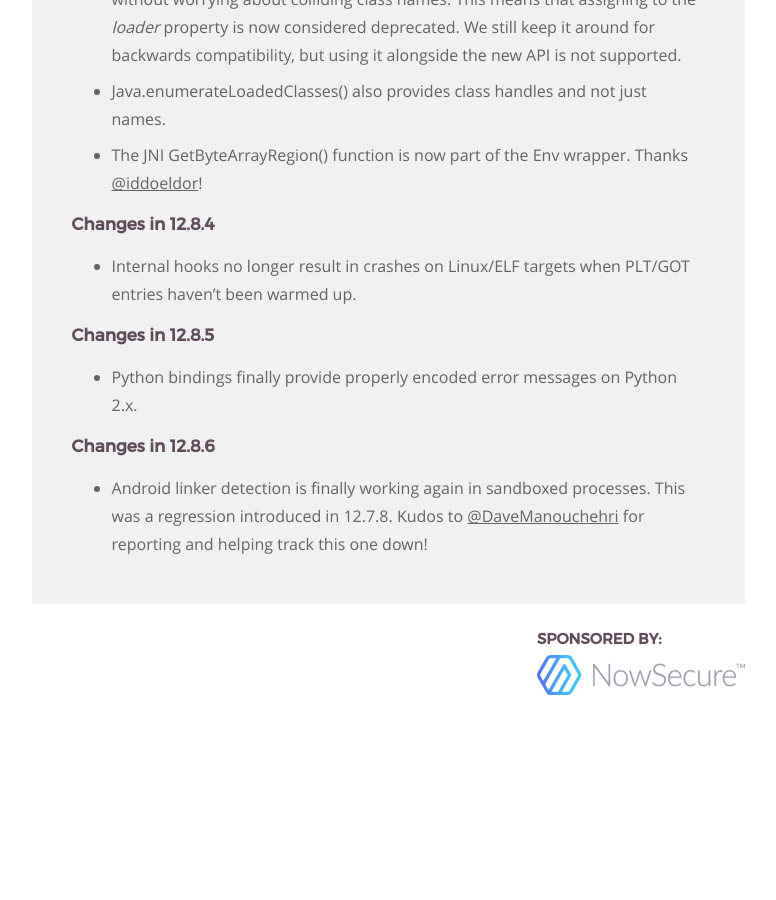
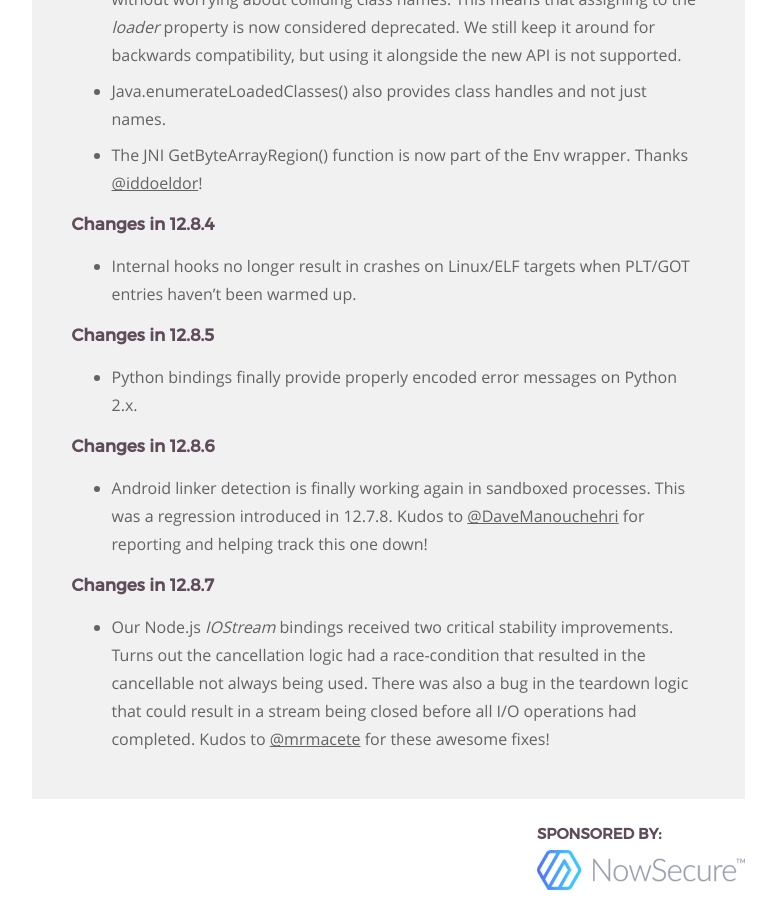
Before and after one commit to frida/frida-website, a Jekyll site: the page built from _posts/2019-12-18-frida-12-8-released.markdown, in a window 1280 px wide and 900 px high, scrolled down 5031 px. Shown: the whole window, without its empty margins (364-1140 px from the left). Built offline with Jekyll 4.4.1, drawn with Linux system fonts in a browser that asks for light colours; before the commit the page ends 5736 px from its top, so only the background shows below that.

Commit message:
Summarize changes in 12.8.7

```diff
--- a/_posts/2019-12-18-frida-12-8-released.markdown
+++ b/_posts/2019-12-18-frida-12-8-released.markdown
@@ -214,6 +214,14 @@ and helping shape the unwrap() feature.
   This was a regression introduced in 12.7.8. Kudos to [@DaveManouchehri][]
   for reporting and helping track this one down!
 
+### Changes in 12.8.7
+
+- Our Node.js *IOStream* bindings received two critical stability improvements.
+  Turns out the cancellation logic had a race-condition that resulted in the
+  cancellable not always being used. There was also a bug in the teardown logic
+  that could result in a stream being closed before all I/O operations had
+  completed. Kudos to [@mrmacete][] for these awesome fixes!
+
 
 [Stalker]: /docs/javascript-api/#stalker
 [started]: /news/2017/08/25/frida-10-5-released/
@@ -226,3 +234,4 @@ and helping shape the unwrap() feature.
 [@gebing]: https://github.com/gebing
 [@bigboysun]: https://github.com/bigboysun
 [@iddoeldor]: https://github.com/iddoeldor
+[@mrmacete]: https://twitter.com/bezjaje
```
